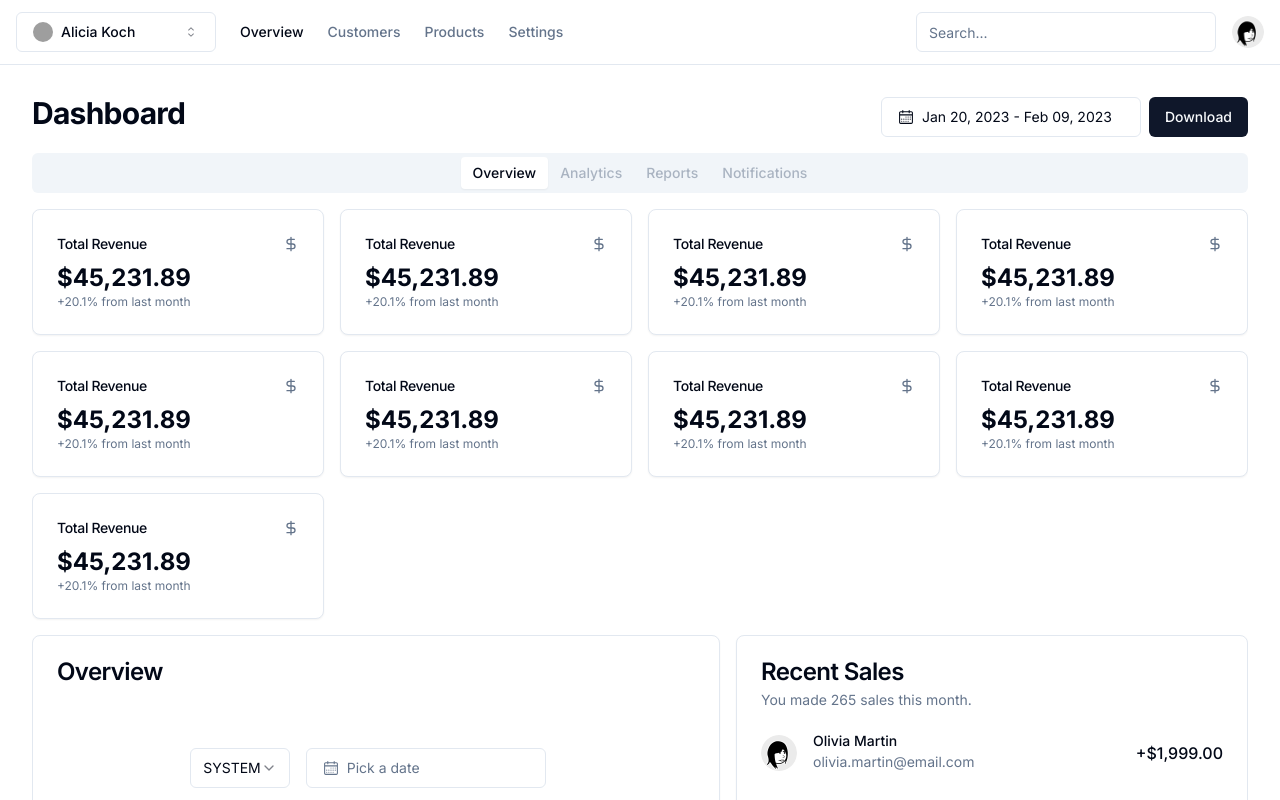
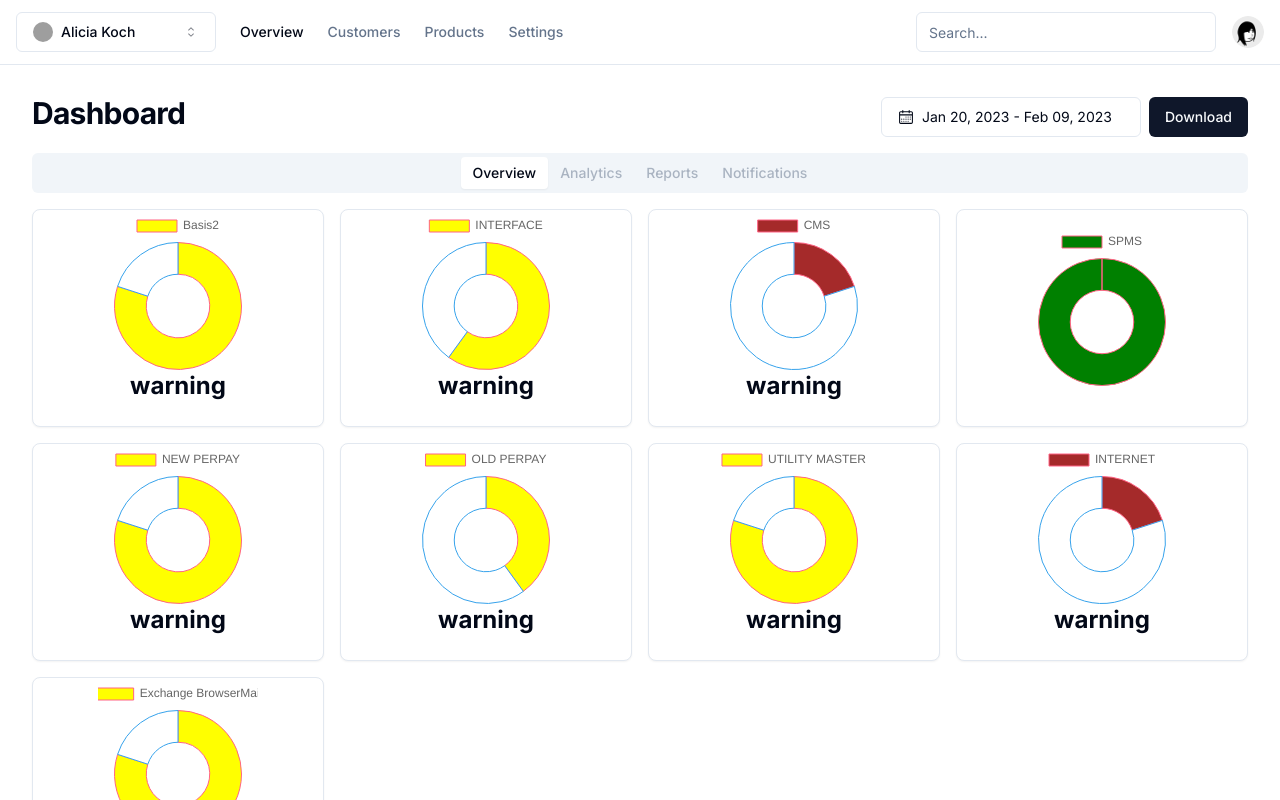
Before and after one commit to mungaben/RMS, a Next.js app: page /DashBoard2 in a window 1280 px wide. Shown: the top 800 px of the page. Built offline with nearby package versions, Linux system fonts and the light colour scheme; grey boxes are pictures that could not be loaded.

Commit message:
keys added

```diff
--- a/app/DashBoard/components/Basis2/TopBar/SystemHealth.tsx
+++ b/app/DashBoard/components/Basis2/TopBar/SystemHealth.tsx
@@ -107,18 +107,11 @@ const SystemHealth: React.FC<SystemHealthProps> = ({ System }) => {
   };
 
   return (
-    <div className=" flex flex-col justify-center items-center mt-5 mb-5  md:mx-5 h-full">
-      <div className="m-5">
-        <h1>
-          <span className="text-2xl font-bold flex">
-            {System.toLowerCase()} System
-          </span>
-        </h1>
-      </div>
-      <div className=" flex m-auto">
+    <div className=" flex flex-col justify-center items-center   md:mx-5 h-full">
+      <div className=" flex m-auto w-40 ">
         <Doughnut data={data} />
       </div>
-      <div className=" m-4">{titlelable}</div>
+      <div className="">{titlelable}</div>
     </div>
   );
 };
--- a/app/DashBoard/components/Basis2/TopBar/SystemHealthData.tsx
+++ b/app/DashBoard/components/Basis2/TopBar/SystemHealthData.tsx
@@ -17,29 +17,16 @@ type TableHeadData =
 
 const TopBarHealthData = () => {
   return (
-    <div className="grid gap-4 md:grid-cols-2 lg:grid-cols-4 w-full">
+    <div className="grid gap-4 md:grid-cols-2 lg:grid-cols-4 w-full grid-rows-1">
       {TableHeadData?.map((item: TableHeadData, index: number) => (
-        <Card>
-          <CardHeader className="flex flex-row items-center justify-between space-y-0 pb-2">
-            <CardTitle className="text-sm font-medium">Total Revenue</CardTitle>
-            <svg
-              xmlns="http://www.w3.org/2000/svg"
-              viewBox="0 0 24 24"
-              fill="none"
-              stroke="currentColor"
-              strokeLinecap="round"
-              strokeLinejoin="round"
-              strokeWidth="2"
-              className="h-4 w-4 text-muted-foreground"
-            >
-              <path d="M12 2v20M17 5H9.5a3.5 3.5 0 0 0 0 7h5a3.5 3.5 0 0 1 0 7H6" />
-            </svg>
-          </CardHeader>
+        <Card className="flex justify-center flex-col" key={index}>
+          {/* <CardHeader className="flex flex-row items-center justify-between space-y-0">
+            <CardTitle className="text-sm font-medium justify-center flex">{item}</CardTitle>
+          </CardHeader> */}
           <CardContent>
-            <div className="text-2xl font-bold">$45,231.89</div>
-            <p className="text-xs text-muted-foreground">
-              +20.1% from last month
-            </p>
+            <div className="text-2xl font-bold">
+              <SystemHealth System={item} />
+            </div>
           </CardContent>
         </Card>
       ))}
--- a/app/DashBoard2/page.tsx
+++ b/app/DashBoard2/page.tsx
@@ -1,6 +1,11 @@
 import { Metadata } from "next";
-import Image from "next/image";
 
+import { CalendarDateRangePicker } from "@/app/DashBoard2/components/date-range-picker";
+import { MainNav } from "@/app/DashBoard2/components/main-nav";
+import { RecentSales } from "@/app/DashBoard2/components/recent-sales";
+import { Search } from "@/app/DashBoard2/components/search";
+import TeamSwitcher from "@/app/DashBoard2/components/team-switcher";
+import { UserNav } from "@/app/DashBoard2/components/user-nav";
 import { Button } from "@/components/ui/button";
 import {
   Card,
@@ -10,15 +15,7 @@ import {
   CardTitle,
 } from "@/components/ui/card";
 import { Tabs, TabsContent, TabsList, TabsTrigger } from "@/components/ui/tabs";
-import { CalendarDateRangePicker } from "@/app/DashBoard2/components/date-range-picker";
-import { MainNav } from "@/app/DashBoard2/components/main-nav";
-import { Overview } from "@/app/DashBoard2/components/overview";
-import { RecentSales } from "@/app/DashBoard2/components/recent-sales";
-import { Search } from "@/app/DashBoard2/components/search";
-import TeamSwitcher from "@/app/DashBoard2/components/team-switcher";
-import { UserNav } from "@/app/DashBoard2/components/user-nav";
 import Basis2Data from "../DashBoard/components/Basis2/Basis2Data";
-import SystemHealth from "../DashBoard/components/Basis2/TopBar/SystemHealth";
 import SystemHealthData from "../DashBoard/components/Basis2/TopBar/SystemHealthData";
 
 export const metadata: Metadata = {
@@ -77,7 +74,7 @@ export default function DashboardPage() {
                 Notifications
               </TabsTrigger>
             </TabsList>
-            <TabsContent value="overview" className="space-y-4 overflow-scroll">
+            <TabsContent value="overview" className="space-y-4 ">
               <SystemHealthData />
 
               <div className="grid gap-4 md:grid-cols-2 lg:grid-cols-7">
@@ -86,7 +83,9 @@ export default function DashboardPage() {
                     <CardTitle>Overview</CardTitle>
                   </CardHeader>
                   <CardContent className="pl-2 ">
-                    <Basis2Data />
+                    <div className="p-2 overflow-scroll">
+                      <Basis2Data />
+                    </div>
                   </CardContent>
                 </Card>
                 <Card className="col-span-3  gap-2 overflow-scroll">
```
